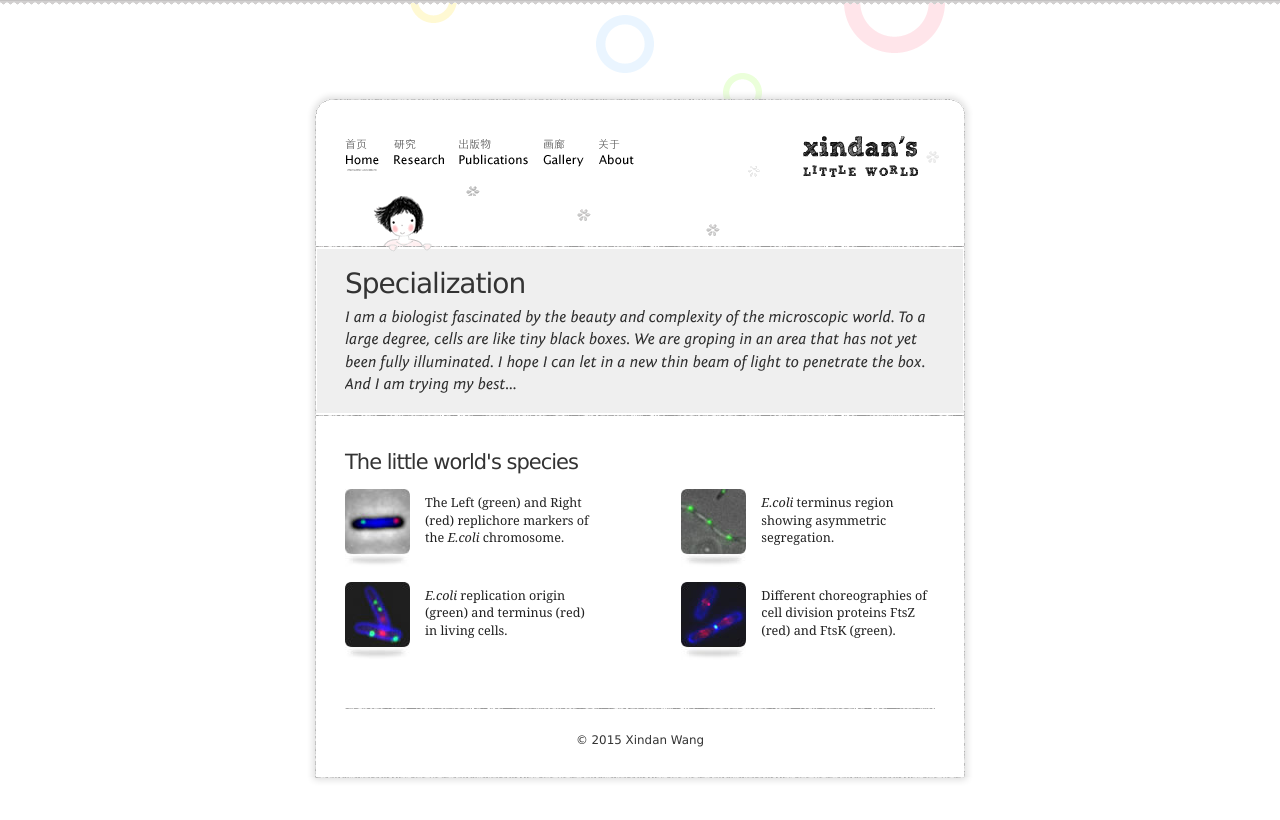
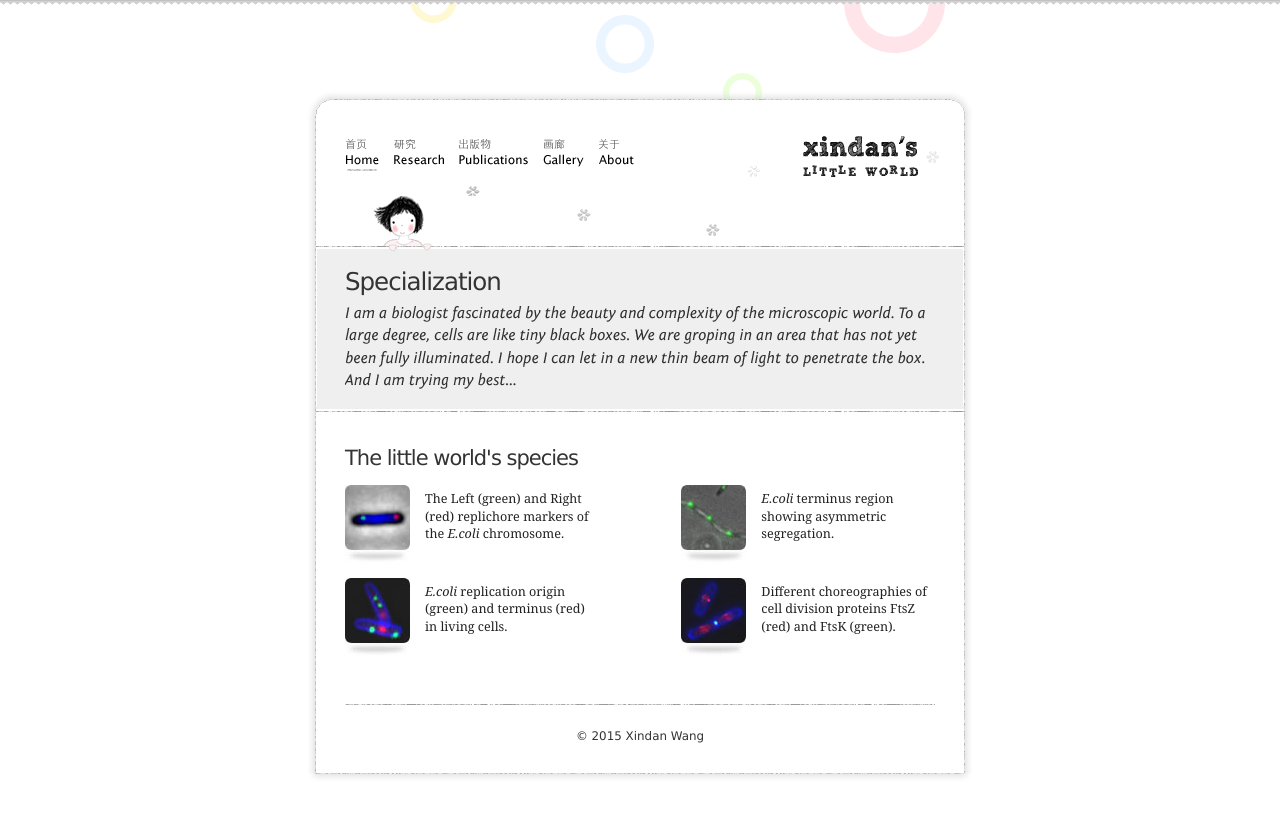
Before and after one commit to xindan/xindan.github.io, a Jekyll site: the page built from index.html, in a window 1280 px wide. Shown: the top 820 px of the page. Built offline with Jekyll 4.4.1, drawn with Linux system fonts in a browser that asks for light colours; Markdown is read by kramdown in place of the engine named in the settings.

Commit message:
Font sizes

```diff
--- a/media/css/screen.css
+++ b/media/css/screen.css
@@ -58,11 +58,12 @@ h1, h2, h3 {
 }
 
 h1 {
-	font-size: 3em;
+	font-size: 2em;
+	margin-bottom: 0;
 }
 
 h2 {
-	font-size: 2em;
+	font-size: 1.75em;
 	margin-bottom: 10px;
 }
 
```
